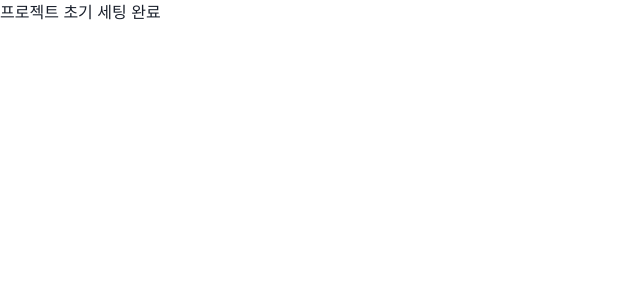
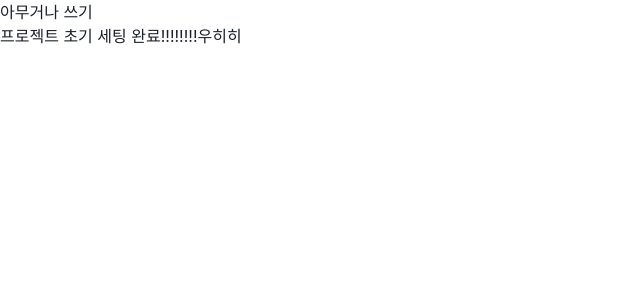
Before and after one commit to Developer-Sauna-Club/github-practice-together, a React (Vite) app in the folder vite-project/: page / in a window 1280 px wide. Shown: the top 300 px of the page, without its empty margins (0-640 px from the left). Built offline with nearby package versions, Linux system fonts and the light colour scheme.

Commit message:
feat : App.tsx 수정

```diff
--- a/vite-project/src/App.tsx
+++ b/vite-project/src/App.tsx
@@ -2,7 +2,8 @@ function App() {
 
   return (
     <>
-      <div>프로젝트 초기 세팅 완료</div>
+      <h1>아무거나 쓰기</h1>
+      <div>프로젝트 초기 세팅 완료!!!!!!!!우히히</div>
     </>
   )
 }
```
Also changed, not shown: 2 other files (tests, documents, lock files or other folders).
